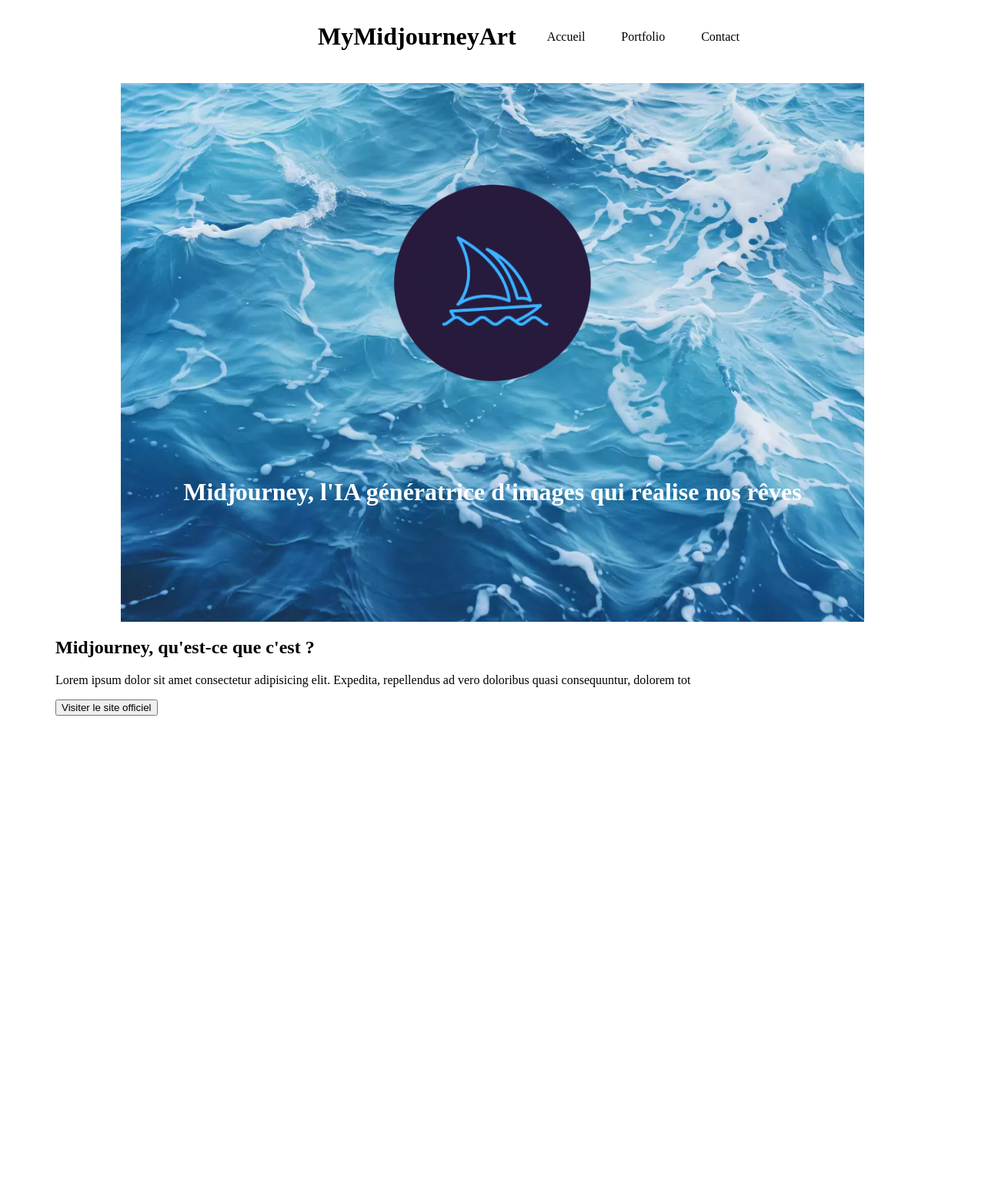
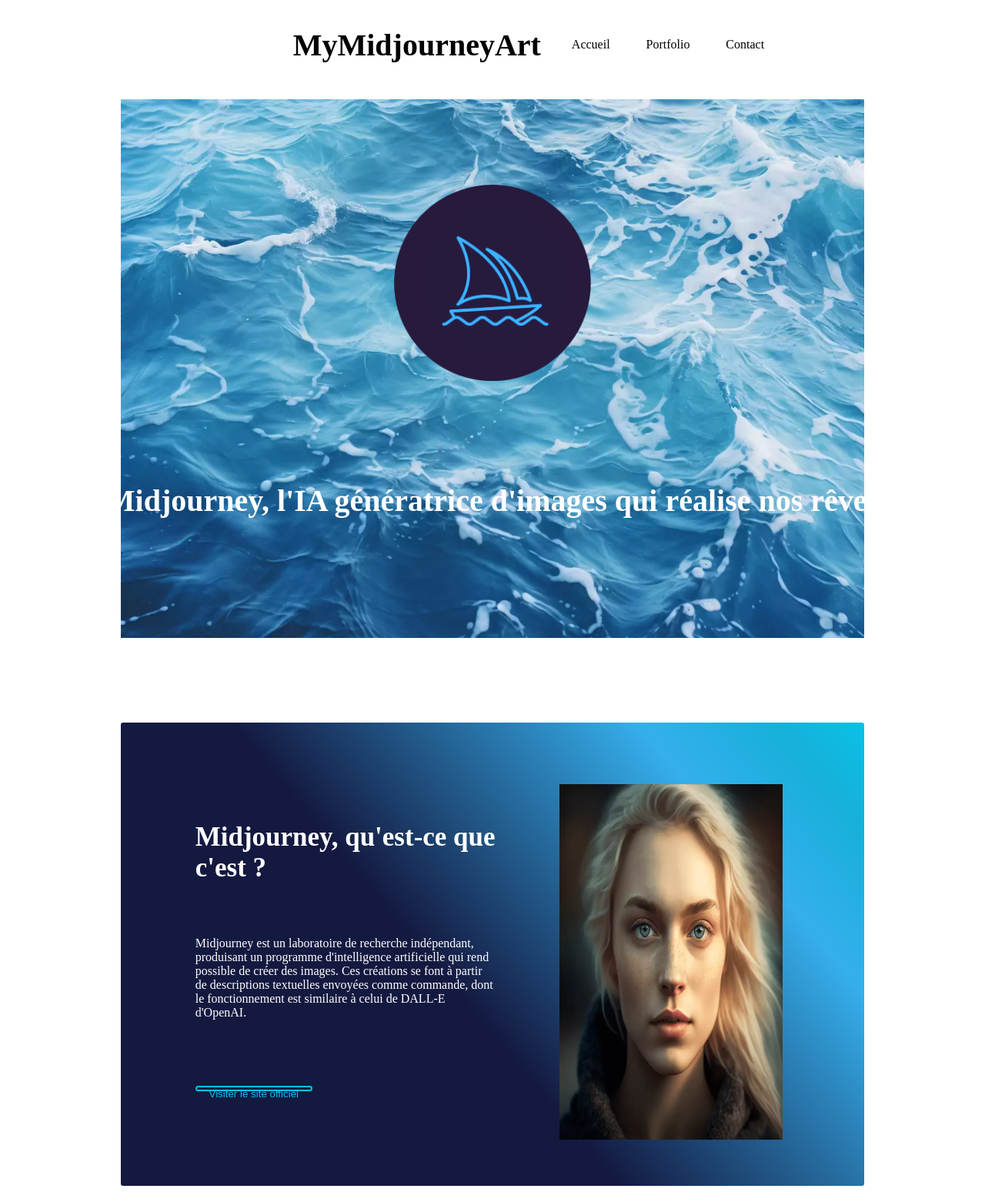
Before and after one commit to AmaryllisPittin/MyMidjourneyArt.com, a plain HTML site: page index.html in a window 1280 px wide. Shown: the whole page at 77% size. Before the commit the page ends 938 px from the top, so only its background shows below. Drawn offline with Linux system fonts and the light colour scheme.

Commit message:
création du header et de la section de présentation

```diff
--- a/index.html
+++ b/index.html
@@ -5,6 +5,7 @@
     <meta name="viewport" content="width=device-width, initial-scale=1.0">
     <title>MyMidjourneyArt.com</title>
     <link rel="stylesheet" href="style/mainStyle.css">
+    <link rel="stylesheet" href="style/merging.css">
 </head>
 <body>
     <header class="header">
@@ -24,10 +25,16 @@
     </header>
     <section class="presentation">
         <div class="presentation-container">
-            <h2>Midjourney, qu'est-ce que c'est ?</h2>
-            <p>Lorem ipsum dolor sit amet consectetur adipisicing elit. Expedita, repellendus ad vero doloribus quasi consequuntur, dolorem tot</p>
-            <button type="button" href="#">Visiter le site officiel</button>
+            <h2 class="presentation-container__h2">Midjourney, qu'est-ce que c'est ?</h2>
+            <p class="presentation-container__p">Midjourney est un laboratoire de recherche indépendant, produisant un programme d'intelligence artificielle qui rend possible de créer des images. Ces créations se font à partir de descriptions textuelles envoyées comme commande, dont le fonctionnement est similaire à celui de DALL-E d'OpenAI.</p>
+            <div class="button-container">
+                <a href="https://www.midjourney.com/home" target="blank">
+                    <button class="button" type="button">Visiter le site officiel</button>
+                </a>
+            </div>
+
         </div>
+        <img class="presentation-img" src="img/presentation.webp" alt="exemple d'une performance de Midjourney - Portrait féminin généré">
     </section>
     <footer>
 
--- a/sass/mainStyle.scss
+++ b/sass/mainStyle.scss
@@ -1,21 +1,37 @@
+/**********COLORS VALUES****************/
+$main-color:white;
+$second-color: black;
+
+/************COLORS********************/
+
+.header-container__title,
+.presentation {
+    color:$main-color;
+}
+
+.topbar a {
+    color: $second-color;
+}
+
+/********************************************************************************/
+
+
 html {
     width:90%;
     margin-left:5%;
     margin-right:5%;
 }
 
+header {
+    margin-bottom: 110px;
+}
+
 .topbar {
-    display:flex;
-    flex-direction:row;
-    justify-content:center;
-    align-items:center;
     padding-bottom:20px;
     width:90%;
     margin-right:5%;
     margin-left:5%;
     &__ul {
-        display:flex;
-        flex-direction:row;
         list-style-type: none;
     }
 }
@@ -26,28 +42,77 @@
 
 .topbar a {
     text-decoration: none;
-    color:black;
 }
 
 .header-container {
-    display:flex;
-    justify-content: center;
     width:100%;
     &__background {
-        position:relative;
         width:85%;
         height: 700px;
         margin-left:7.5%;
         margin-right:7.5%;
     }
     &__logo {
-        position:absolute;
         top:30%;
         width:20%;
     }
     &__title {
-        position: absolute;
         top:75%;
-        color:white;
     }
 }
+
+.presentation {
+    width:85%;
+    margin-left:7.5%;
+    margin-right:7.5%;
+    padding-top:80px;
+    padding-bottom:60px;
+    background: rgb(20,25,64);
+    background: linear-gradient(50deg, rgba(20,25,64,1) 44%, rgba(53,175,236,1) 80%, rgba(22,176,218,1) 92%, rgba(10,193,230,1) 100%);
+    border-radius: 3px;
+}
+
+.presentation-container {
+    width:45%;
+    margin-left:10%;
+    &__h2 {
+        font-size:35px;
+        padding-top:20px;
+        padding-bottom:40px;
+    }
+    &__p {
+        width:90%;
+        padding-bottom:70px;
+    }
+}
+
+h1 {
+    font-size:40px;
+}
+
+.presentation-img {
+    width:30%;
+    margin-left:4%;
+}
+
+.button-container {
+    width:100%;
+    height:70px;
+}
+
+.button {
+    cursor:pointer;
+    background-color:transparent;
+    border: solid 2px rgba(10,193,230,1);
+    width:35%;
+    height:10%;
+    border-radius: 20px;
+    color: rgba(10,193,230,1);
+    font-weight:500;
+    transition: background-color 0.4s ease-out;
+}
+
+.button:hover {
+    background-color: rgba(10,193,230,1);
+    color: rgba(20,25,64,1);
+}
--- /dev/null
+++ b/sass/merging.scss
@@ -0,0 +1,42 @@
+@mixin display-flex-and-row {
+    display:flex;
+    flex-direction:row;
+}
+
+/****MERGING VALUES***/
+$center-value:center;
+
+$main-position: relative;
+$second-position: absolute;
+
+/********************************/
+
+.topbar,
+.topbar__ul,
+.presentation {
+    @include display-flex-and-row;
+}
+
+.topbar,
+.header-container {
+    justify-content:$center-value;
+}
+
+.topbar {
+    align-items:$center-value;
+}
+
+.header-container {
+    &__background {
+        position: $main-position;
+    }
+}
+
+.header-container__logo,
+.header-container__title {
+    position: $second-position;
+}
+
+.header-container {
+    display:flex;
+}
```
Also changed, not shown: img/presentation.webp (added), style/mainStyle.css, style/merging.css (added), 2 other files.
